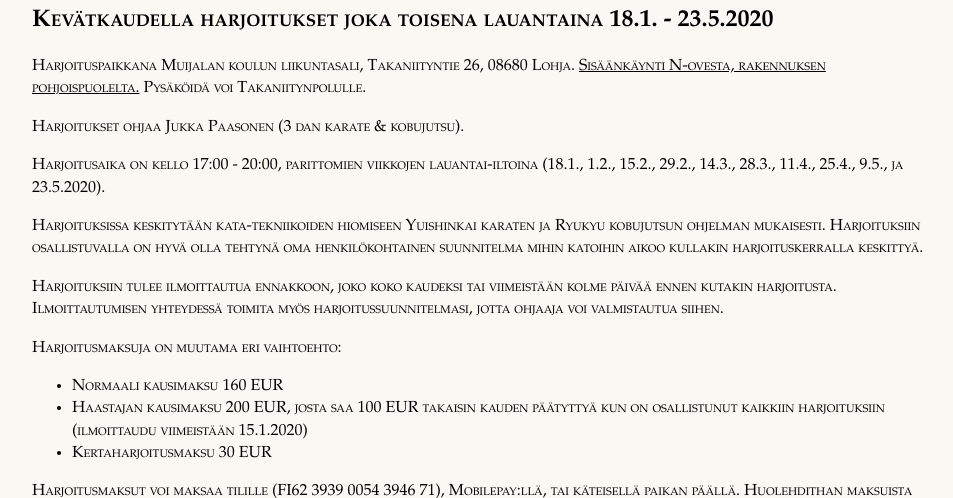
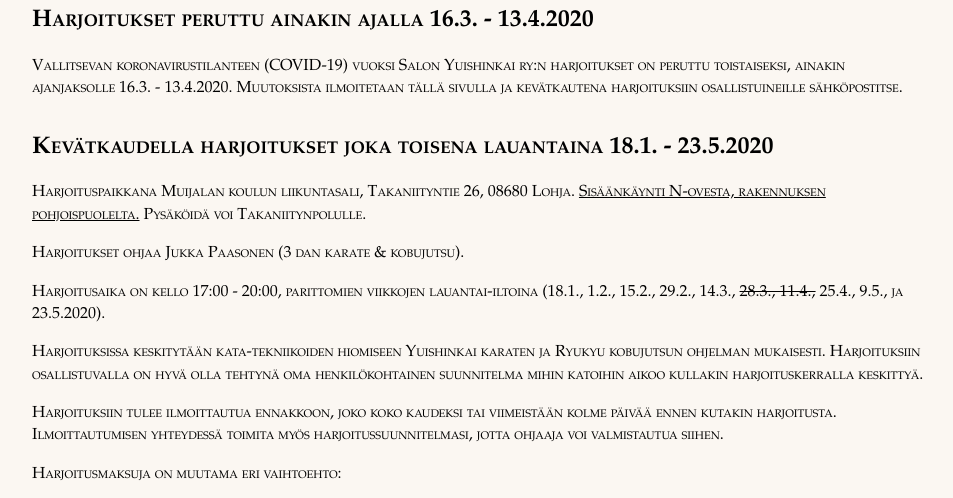
Before and after one commit to paazmaya/salo.kobujutsu.fi, a plain HTML site: page public/index.html in a window 1280 px wide. Shown: the part 233-731 px from the top of the page, without its empty margins (160-1113 px from the left). Drawn offline with Linux system fonts and the light colour scheme.

Commit message:
Corona cancellations everywhere

```diff
--- a/public/index.html
+++ b/public/index.html
@@ -54,10 +54,18 @@
       </p>
     </section>
     <section role="main">
+      <h2>Harjoitukset peruttu ainakin ajalla 16.3. - 13.4.2020</h2>
+      <p>Vallitsevan koronavirustilanteen (COVID-19) vuoksi Salon Yuishinkai ry:n harjoitukset on peruttu toistaiseksi,
+        ainakin ajanjaksolle 16.3. - 13.4.2020.
+        Muutoksista ilmoitetaan tällä sivulla ja kevätkautena harjoituksiin osallistuineille sähköpostitse.
+      </p>
+  </section>
+    <section role="complementary">
       <h2>Kevätkaudella harjoitukset joka toisena lauantaina 18.1. - 23.5.2020</h2>
       <p>Harjoituspaikkana Muijalan koulun liikuntasali, Takaniityntie 26, 08680 Lohja. <a href="/assets/muijalan-koulun-liikuntasaliin-sisaankaynti-n-ovesta.png" title="Kartta Muijalan koulun N-oven sijainnista">Sisäänkäynti N-ovesta, rakennuksen pohjoispuolelta.</a> Pysäköidä voi Takaniitynpolulle.</p>
       <p>Harjoitukset ohjaa Jukka Paasonen (3 dan karate &amp; kobujutsu).</p>
-      <p>Harjoitusaika on kello 17:00 - 20:00, parittomien viikkojen lauantai-iltoina (18.1., 1.2., 15.2., 29.2., 14.3., 28.3., 11.4., 25.4., 9.5., ja 23.5.2020).</p>
+      <p>Harjoitusaika on kello 17:00 - 20:00, parittomien viikkojen lauantai-iltoina
+        (18.1., 1.2., 15.2., 29.2., 14.3., <del datetime="2020-03-17">28.3., 11.4.,</del> 25.4., 9.5., ja 23.5.2020).</p>
       <p>Harjoituksissa keskitytään kata-tekniikoiden hiomiseen Yuishinkai karaten ja Ryukyu kobujutsun ohjelman mukaisesti.
         Harjoituksiin osallistuvalla on hyvä olla tehtynä oma henkilökohtainen suunnitelma mihin katoihin aikoo kullakin
         harjoituskerralla keskittyä.</p>
```
